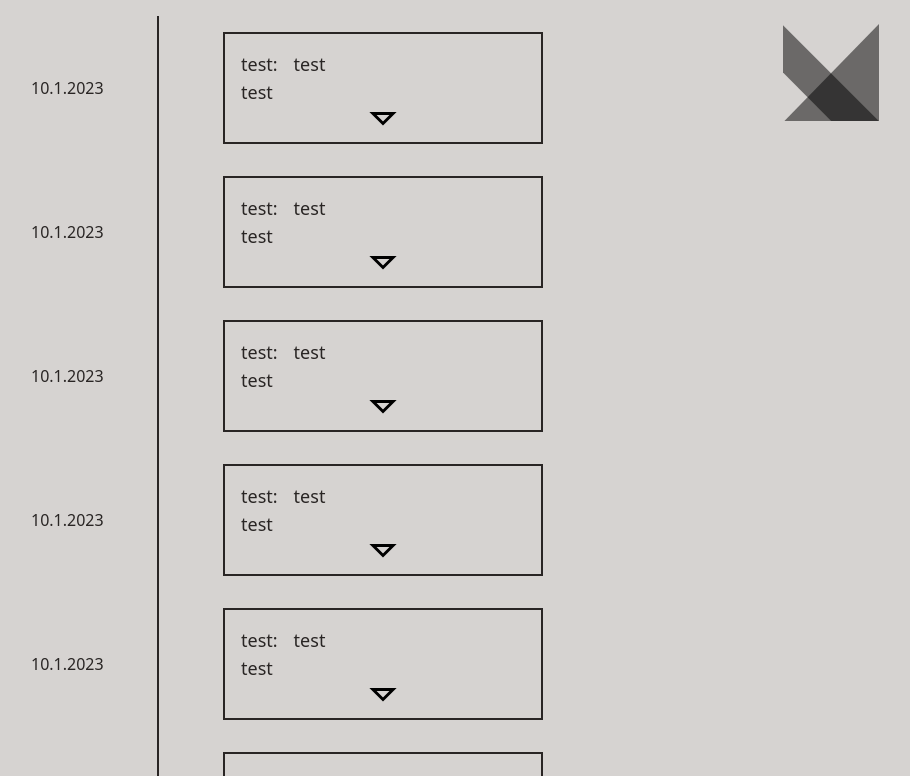
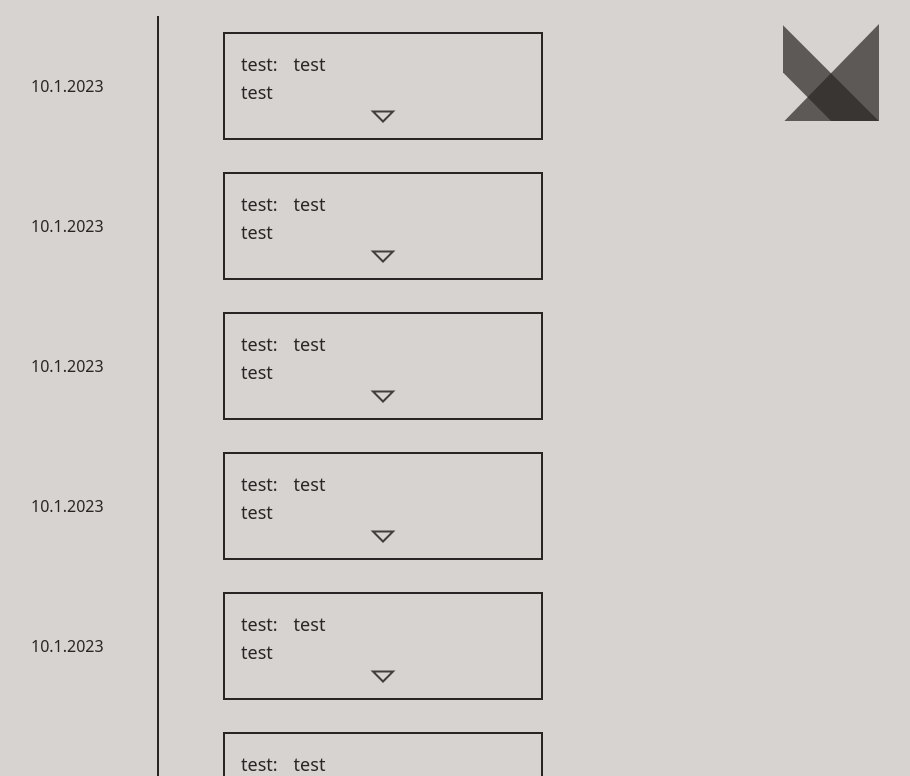
Before and after one commit to jdilla52/portfolio, a Next.js app: page /experience in a window 1280 px wide. Shown: the top 776 px of the page, without its empty margins (361-1271 px from the left). Built offline with nearby package versions, Linux system fonts and the light colour scheme; a web font is replaced by a local one.

Commit message:
update assets

```diff
--- a/src/components/arrow.tsx
+++ b/src/assets/arrow.tsx
@@ -1,11 +1,9 @@
 
 
-
-const Arrow = (props: any) => {
-
+const Arrow = () => {
     return (
     <svg width="30" height="20" viewBox="-5 -5 30 15" fill="none" xmlns="http://www.w3.org/2000/svg">
-        <polygon points="0,0 20,0 10,10" stroke="black" strokeWidth="3"/>
+        <polygon points="0,0 20,0 10,10" className="stroke-2 stroke-stone-900 opacity-80 hover:opacity-100"/>
     </svg>
     )
 }
--- /dev/null
+++ b/src/assets/logo.tsx
@@ -0,0 +1,16 @@
+
+
+
+
+const Logo = () => {
+    return (
+        <div>
+            <svg width="100%" height="100%" viewBox="0 0 79 80" fill="none" xmlns="http://www.w3.org/2000/svg">
+                <path opacity="0.5" d="M1 80L79 0V80H1Z" className="fill-stone-800 opacity-70 hover:opacity-100"/>
+                <path opacity="0.5" d="M79 80L0 1V39.8305L39.8347 80H79Z" className="fill-stone-800 opacity-70 hover:opacity-100"/>
+            </svg>
+        </div>
+    )
+}
+
+export default Logo;
--- a/src/components/experience_card.tsx
+++ b/src/components/experience_card.tsx
@@ -1,4 +1,4 @@
-import Arrow from "./arrow";
+import Arrow from "../assets/arrow";
 import {useState} from "react";
 
 type ExperienceCardProps = {
@@ -24,7 +24,7 @@ const ExperienceCard = ({title, company, description, link}: ExperienceCardProps
             </div>
             <p className="text-lg">{description}</p>
             {toggle && <p className="text-lg">test</p>}
-            <div className="flex flex-row items-center justify-center">
+            <div className="flex flex-row items-center justify-center h-4">
                 <Arrow/>
             </div>
         </div>
--- a/src/components/logo.tsx
+++ /dev/null
@@ -1,16 +0,0 @@
-
-
-
-
-const Logo = () => {
-    return (
-        <div>
-            <svg width="100%" height="100%" viewBox="0 0 79 80" fill="none" xmlns="http://www.w3.org/2000/svg">
-                <path opacity="0.5" d="M1 80L79 0V80H1Z" fill="black"/>
-                <path opacity="0.5" d="M79 80L0 1V39.8305L39.8347 80H79Z" fill="black"/>
-            </svg>
-        </div>
-    )
-}
-
-export default Logo;
--- a/tailwind.config.cjs
+++ b/tailwind.config.cjs
@@ -6,6 +6,9 @@ module.exports = {
       fontFamily: {
         heading: ['Montserrat', 'sans-serif'],
         body: ['Hind', 'sans-serif'],
+      },
+      strokeWidth: {
+        '3': '3px',
       }
     },
   },
```
Also changed, not shown: src/pages/experience.tsx (+7 -5 lines).
